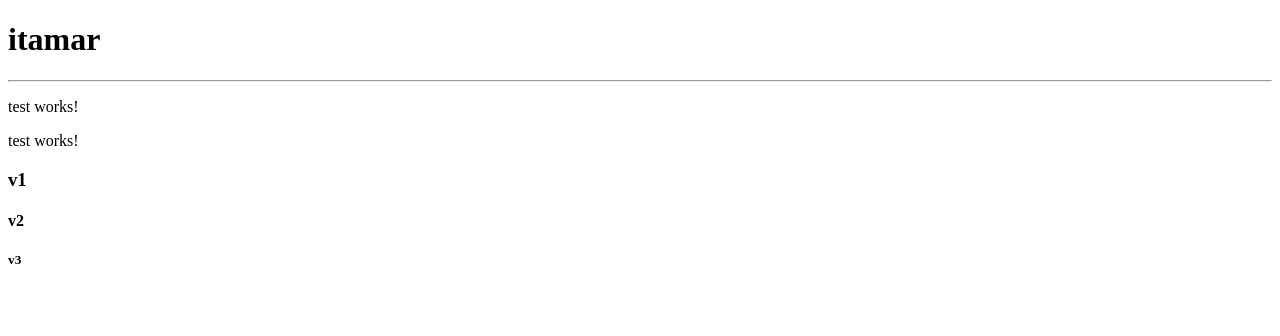
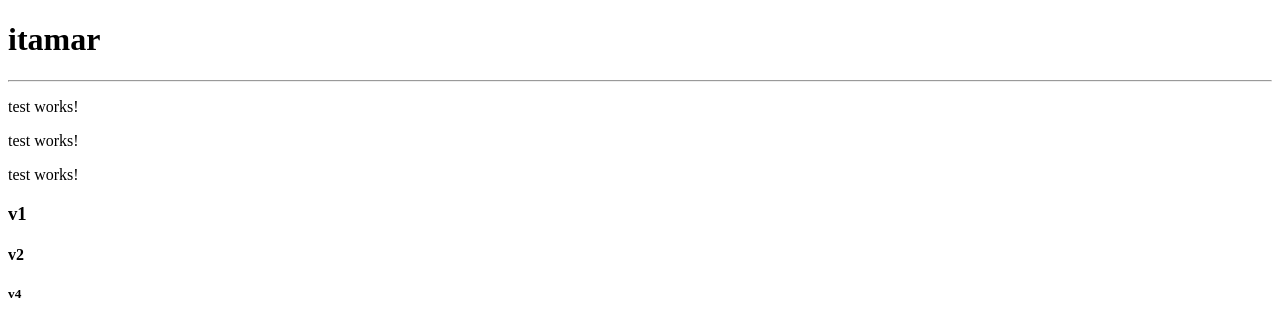
Before and after one commit to itamar81/angular-test, an Angular app: page / in a window 1280 px wide. Shown: the top 336 px of the page. Built offline with nearby package versions, Linux system fonts and the light colour scheme.

Commit message:
Update app.component.html

```diff
--- a/src/app/app.component.html
+++ b/src/app/app.component.html
@@ -2,6 +2,7 @@
 <hr>
 <app-test></app-test>
 <app-test></app-test>
+<app-test></app-test>
 <h3>v1</h3>
 <h4>v2</h4>
-<h5>v3</h5>
+<h5>v4</h5>
```
